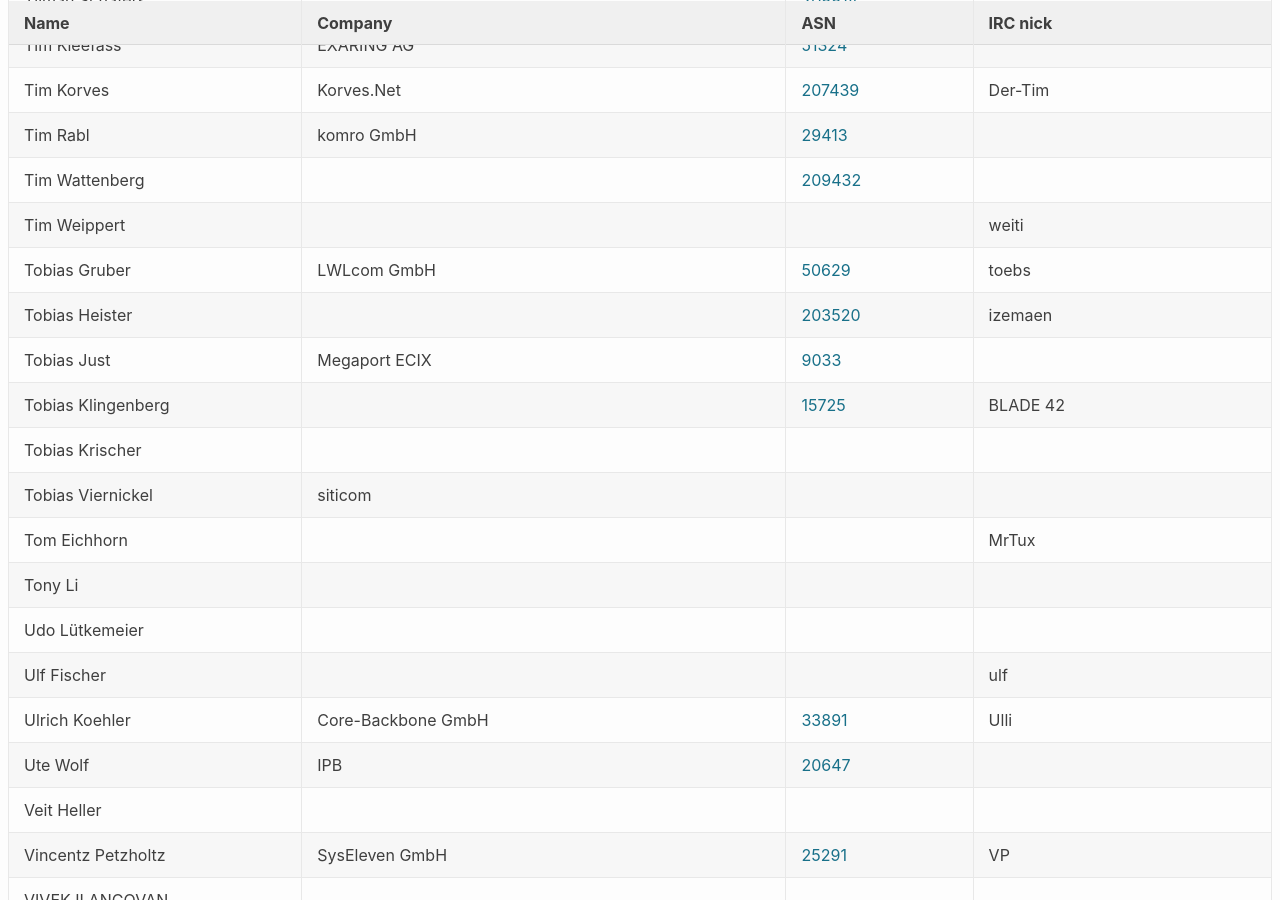
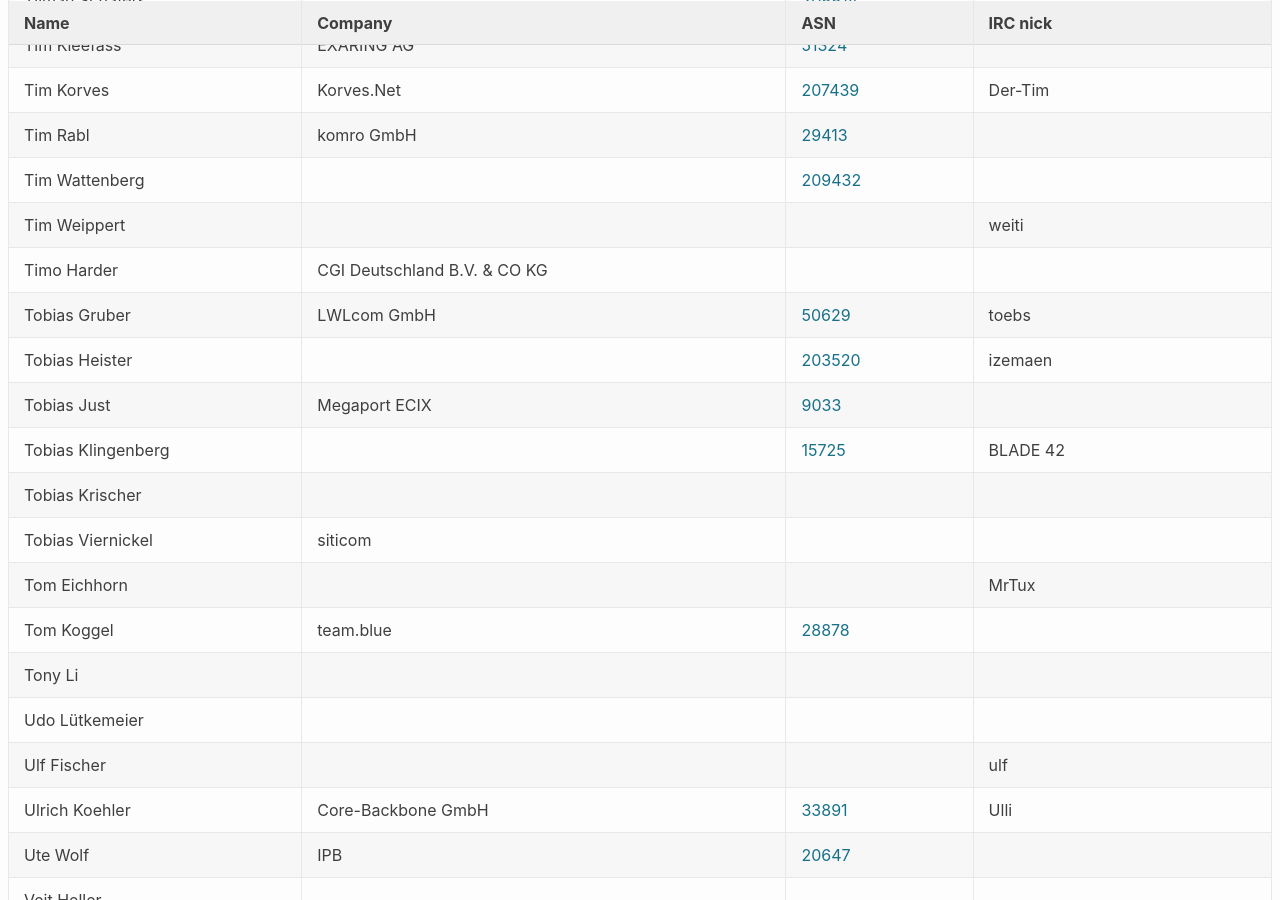
Before and after one commit to denog/pretix-attendeelist, a Jekyll site: the page built from index.markdown, in a window 1280 px wide and 900 px high, scrolled down 21100 px. Built offline with Jekyll 4.4.1, drawn with Linux system fonts in a browser that asks for light colours.

Commit message:
Latest data: Wed Nov  4 13:30:09 UTC 2020

```diff
--- a/_data/attendees.json
+++ b/_data/attendees.json
@@ -2700,6 +2700,12 @@
     "asn": "207439"
   },
   {
+    "name": "Timo Harder",
+    "company": "CGI Deutschland B.V. & CO KG",
+    "irc": null,
+    "asn": null
+  },
+  {
     "name": "Tim Rabl",
     "company": "komro GmbH",
     "irc": null,
@@ -2760,6 +2766,12 @@
     "asn": null
   },
   {
+    "name": "Tom Koggel",
+    "company": "team.blue",
+    "irc": null,
+    "asn": "28878"
+  },
+  {
     "name": "Tony Li",
     "company": null,
     "irc": null,
```
